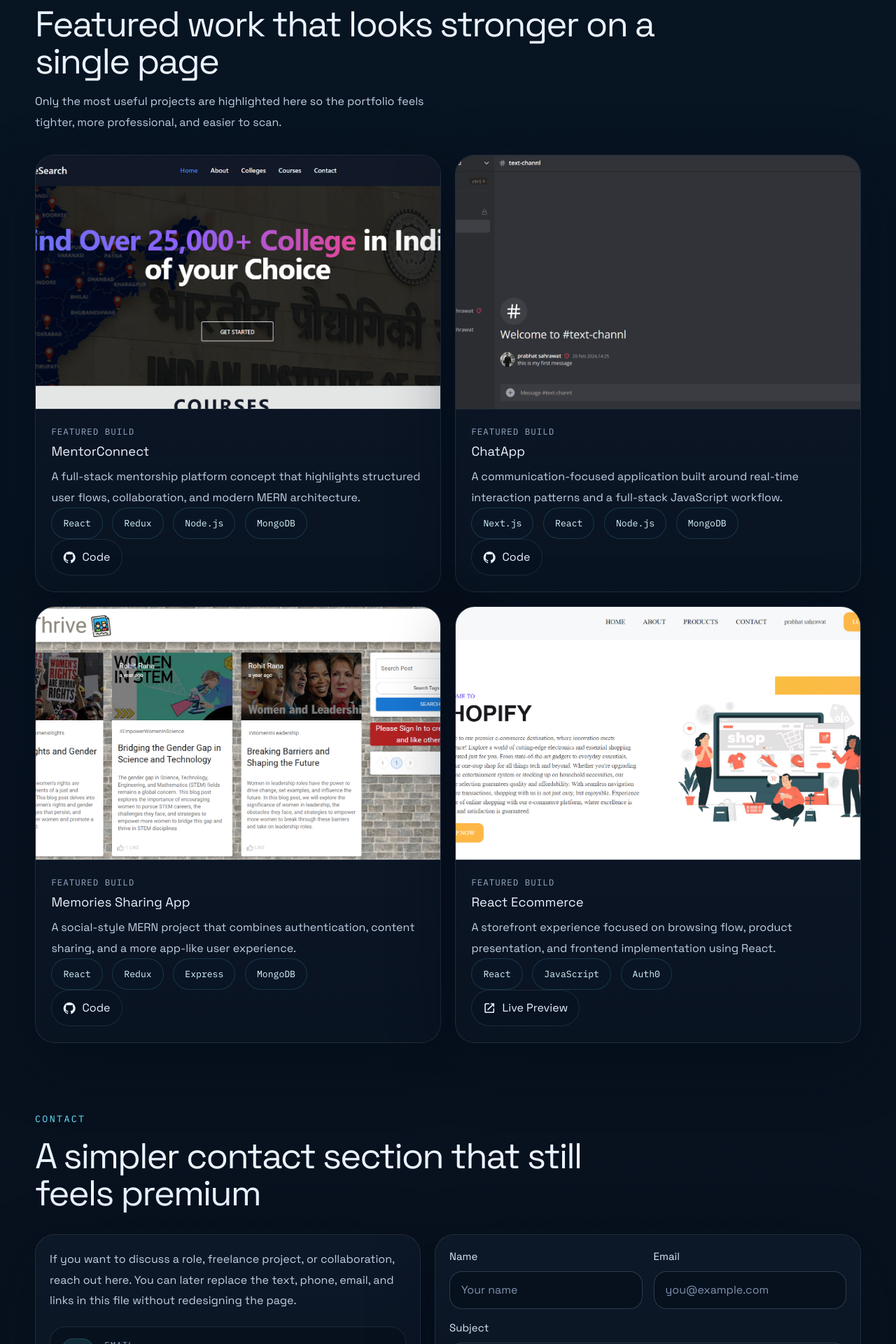
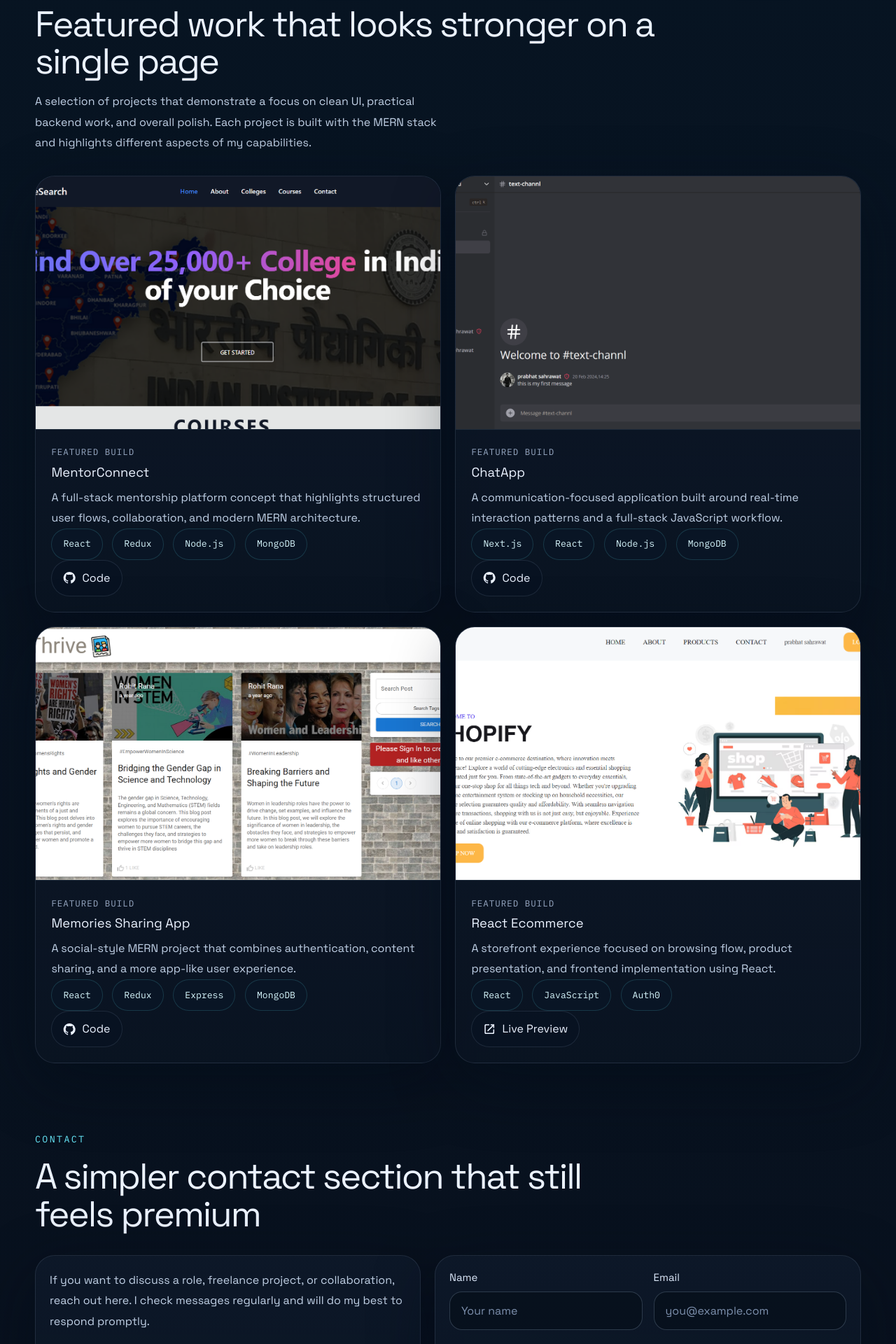
Before and after one commit to prabhat-021/PORTFOLIO, a React (Create React App) app: page / in a window 1280 px wide. Shown: the part 3000-4920 px from the top of the page at 70% size. Built offline with nearby package versions, Linux system fonts and the light colour scheme.

Commit message:
few text change

```diff
--- a/public/index.html
+++ b/public/index.html
@@ -7,9 +7,9 @@
 	<meta name="theme-color" content="#04111f">
 	<meta
 		name="description"
-		content="Prabhat Sehrawat - Full-Stack Developer portfolio showcasing projects, skills, and contact information in a single-page experience."
+		content="Prabhat Sehrawat - Full-Stack Developer portfolio showcasing projects, skills, and contact information for potential employers and collaborators."
 	>
-	<title>Prabhat Sehrawat | Full-Stack Developer</title>
+	<title>Prabhat Sehrawat | Software Engineer</title>
 	<link rel="icon" type="image/png" href="logo.png" />
 </head>
 
--- a/src/Components/portfolio/ProjectsSection.js
+++ b/src/Components/portfolio/ProjectsSection.js
@@ -9,7 +9,7 @@
         <SectionHeading
           kicker="Projects"
           title="Featured work that looks stronger on a single page"
-          description="Only the most useful projects are highlighted here so the portfolio feels tighter, more professional, and easier to scan."
+          description="A selection of projects that demonstrate a focus on clean UI, practical backend work, and overall polish. Each project is built with the MERN stack and highlights different aspects of my capabilities."
         />
 
         <div className="projects-grid">
--- a/src/data/siteContent.js
+++ b/src/data/siteContent.js
@@ -150,7 +150,7 @@
   contact: {
     title: "A simpler contact section that still feels premium",
     intro:
-      "If you want to discuss a role, freelance project, or collaboration, reach out here. You can later replace the text, phone, email, and links in this file without redesigning the page.",
+      "If you want to discuss a role, freelance project, or collaboration, reach out here. I check messages regularly and will do my best to respond promptly.  ",
     methods: [
       {
         iconKey: "email",
```
